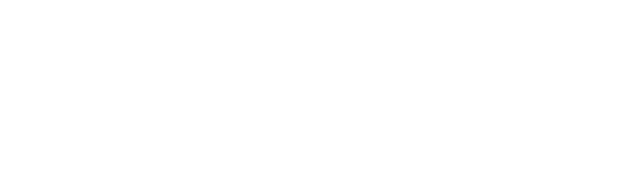
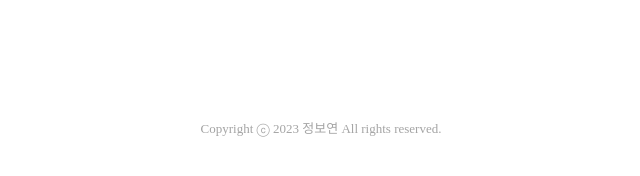
Before and after one commit to boyeonJ/reactBlog, a React (Vite) app in the folder boyeon-space/: page / in a window 1280 px wide. Shown: the part 850-1026 px from the top of the page, without its empty margins (319-959 px from the left). Before the commit the page ends 920 px from the top, so only its background shows below. Built offline with nearby package versions, Linux system fonts and the light colour scheme.

Commit message:
Feature/06: Footer 구현

```diff
--- a/boyeon-space/src/App.tsx
+++ b/boyeon-space/src/App.tsx
@@ -5,6 +5,7 @@ import Header from "./component/molecules/Header";
 import { Global } from "@emotion/react";
 import reset from "./reset";
 import colors from "./component/atom/foundation/Color";
+import Footer from "./component/molecules/Footer";
 
 function App() {
   return (
@@ -16,6 +17,7 @@ function App() {
           <Outlet />
         </div>
       </main>
+      <Footer/>
     </>
   );
 }
--- /dev/null
+++ b/boyeon-space/src/component/molecules/Footer.tsx
@@ -0,0 +1,20 @@
+/** @jsxImportSource @emotion/react */
+
+import FlexBox from "../atom/FlexBox";
+import Icons from "../atom/Icons";
+import StyledTypography from "../atom/StyledTypography";
+import colors from "../atom/foundation/Color";
+
+const Footer = () => {
+  return (
+    <section
+      css={{ backgroundColor: colors.primary1, bottom: 0, width:'100vw'}}
+    >
+        <FlexBox align="center" css={{padding: '50px'}}>
+            <StyledTypography color="gray2">Copyright ⓒ 2023 정보연 All rights reserved.</StyledTypography>
+        </FlexBox>
+    </section>
+  );
+};
+
+export default Footer;
```
